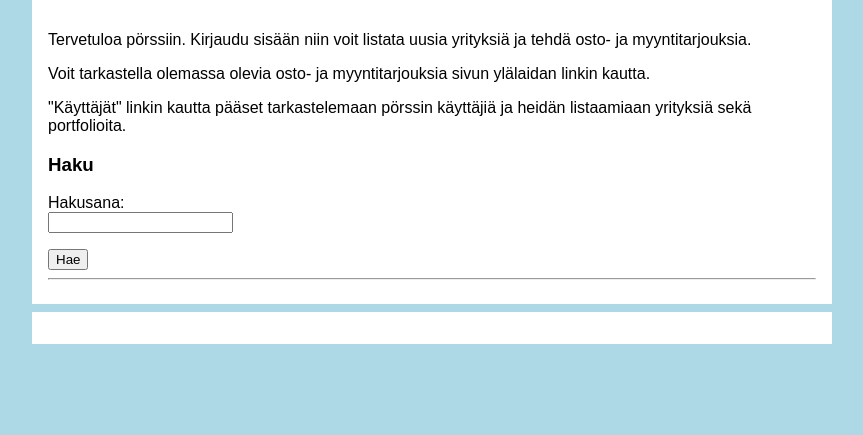
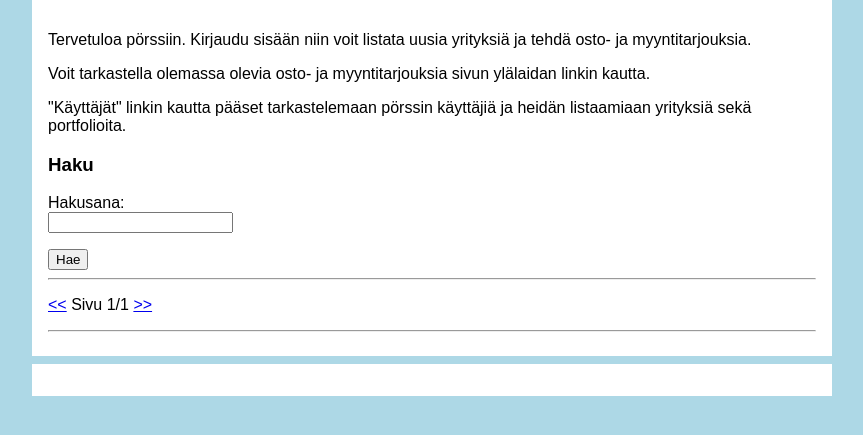
Before and after one commit to Lepardi/osakeporssi, a Flask app: page / in a window 1280 px wide. Shown: the part 189-624 px from the top of the page, without its empty margins (208-1071 px from the left). Run offline with Flask 3, Linux system fonts and the light colour scheme; data that the repository does not hold is empty.

Commit message:
Add paging to the front page

```diff
--- a/app.py
+++ b/app.py
@@ -8,14 +8,32 @@ import config
 import db
 import exchange
 import user
+import math
 
 app = Flask(__name__)
 app.secret_key = config.secret_key
 
 @app.route("/")
-def index():
-    companies = exchange.get_companies()
-    return render_template("index.html", companies = companies)
+@app.route("/<int:page>")
+def index(page=1):
+    page_size = 5
+    company_count = exchange.get_company_count()
+    page_count = math.ceil(company_count / page_size)
+    page_count = max(page_count, 1)
+
+    if page < 1:
+        return redirect("/1")
+    if page > page_count:
+        return redirect("/" + str(page_count))
+
+    companies = exchange.get_companies(page, page_size)
+    return render_template("index.html", page=page, page_count=page_count, companies=companies)
+
+@app.route("/search")
+def search():
+    query = request.args.get("query")
+    results = exchange.search(query) if query else []
+    return render_template("search.html", query=query, results=results)
 
 @app.route("/new_listing", methods = ["POST"])
 def new_listing():
@@ -97,12 +115,6 @@ def show_user(username):
                             username=username, companies=companies,
                             sell_order_amount=sell_order_amount,
                             buy_order_amount=buy_order_amount)
-
-@app.route("/search")
-def search():
-    query = request.args.get("query")
-    results = exchange.search(query) if query else []
-    return render_template("search.html", query=query, results=results)
 
 @app.route("/edit/<int:company_id>", methods=["GET", "POST"])
 def edit_company(company_id):
--- a/exchange.py
+++ b/exchange.py
@@ -1,12 +1,19 @@
 import db
 
-def get_companies():
+def get_companies(page, page_size):
     sql = """SELECT c.id, name, stock_amount, last_price, owner, industry,
             IFNULL(MAX(b.price),0) AS max, IFNULL(MIN(s.price),0) AS min
             FROM companies c LEFT JOIN buy_orders b ON c.id = b.company_id
             LEFT JOIN sell_orders s ON c.id = s.company_id
-            GROUP BY c.id"""
-    return db.query(sql)
+            GROUP BY c.id
+            LIMIT ? OFFSET ?"""
+    limit = page_size
+    offset = page_size * (page - 1)
+    return db.query(sql, [limit, offset])
+
+def get_company_count():
+    sql = "SELECT COUNT(id) FROM companies"
+    return db.query(sql)[0][0]
 
 def get_company(company_id):
     sql = """SELECT id, name, stock_amount, last_price, owner, industry
--- a/templates/index.html
+++ b/templates/index.html
@@ -95,7 +95,15 @@
     {% endif %}
     <hr />
     {% endfor %}
+
+    <p>
+      <a href="/{{ page - 1 }}">&lt;&lt;</a>
+      Sivu {{ page }}/{{ page_count }}
+      <a href="/{{ page + 1 }}">&gt;&gt;</a>
+    </p>
+    <hr />
   </div>
+
 
   <div class="new_listing">
     {% if session.username %}
```
Also changed, not shown: templates/search.html (+5 -2 lines).
